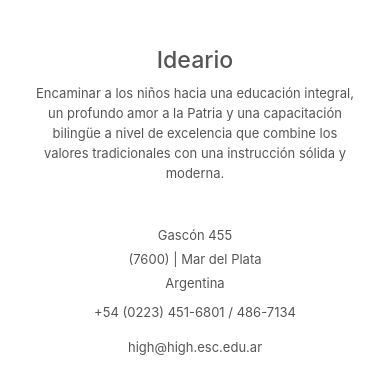
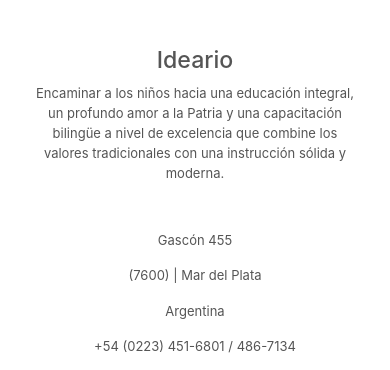
Before and after one commit to LorenzaSpecioso/DesarrolloWeb-1, a plain HTML site: page index.html in a window 390 px wide. Shown: the part 866-1236 px from the top of the page. Drawn offline with nearby package versions, Linux system fonts and the light colour scheme; some icons are missing.

```diff
--- a/estilos/styles.css
+++ b/estilos/styles.css
@@ -995,14 +995,7 @@ main {
 
     .footer {
         flex-direction: column-reverse;
-
-
     }
-
-    .footer__direccion {
-        line-height: 8px;
-    }
-
 
     .column {
         flex-wrap: wrap;
```
